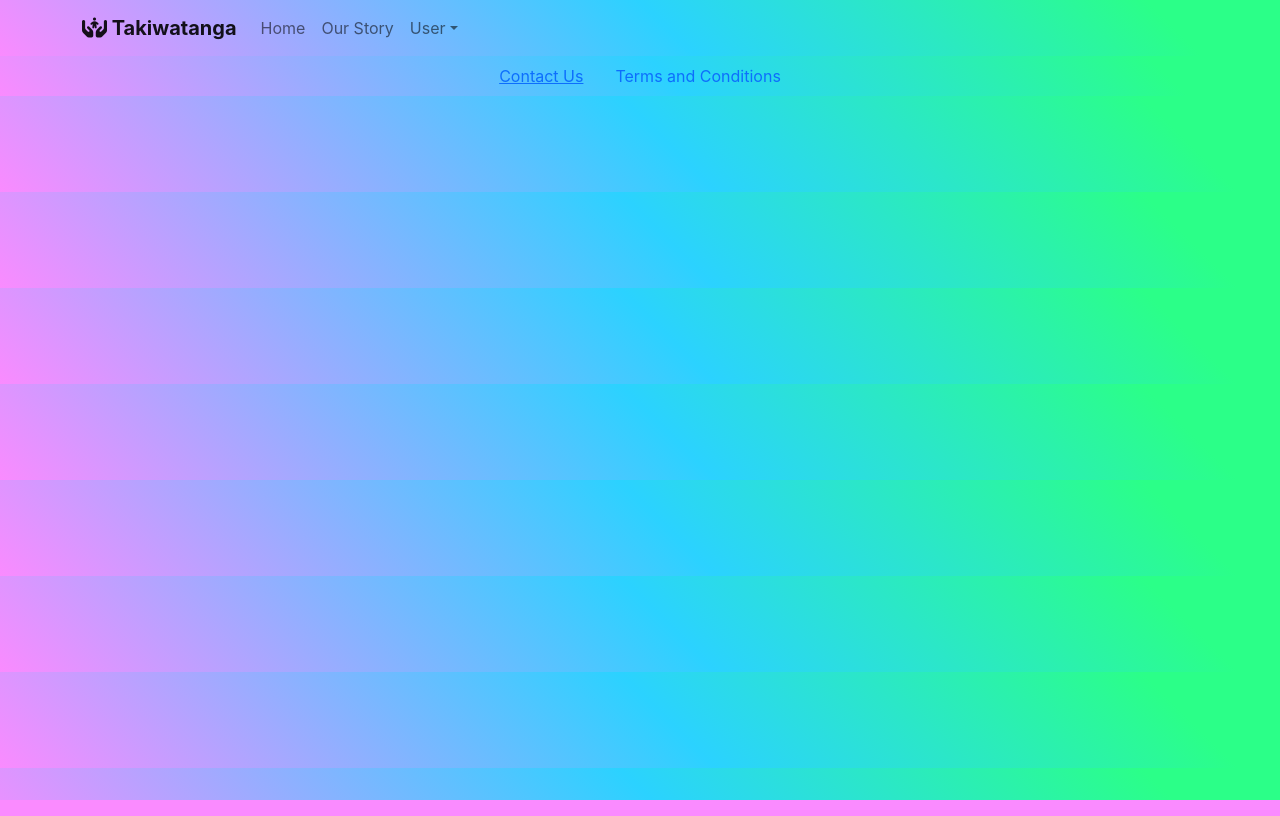
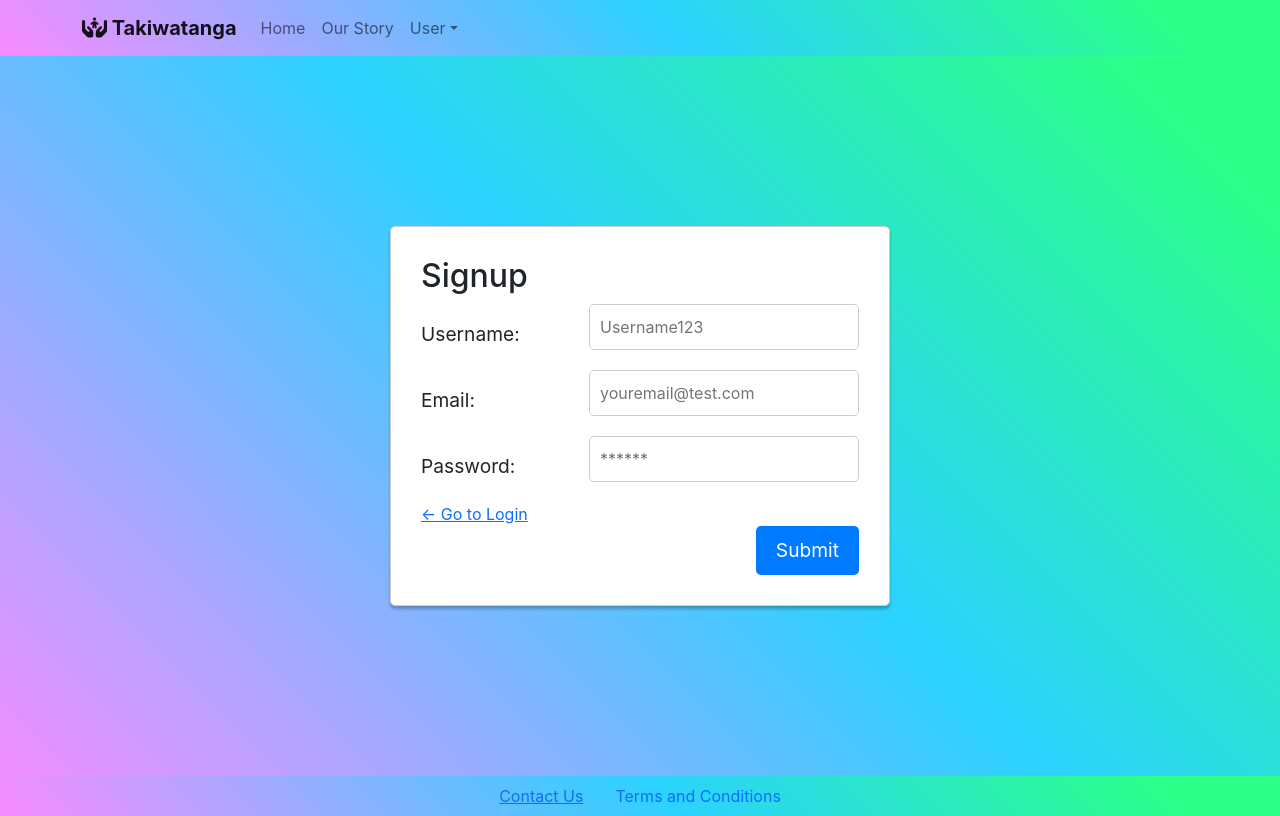
Before and after one commit to Childy77/Takiwatanga, a React (Create React App) app in the folder client/: page /signup in a window 1280 px wide. Built offline with nearby package versions, Linux system fonts and the light colour scheme.

Commit message:
added signin/signout pages. Fixed links to navbar elements, added mutations to client utils. Touched up app.js

```diff
--- a/client/src/App.js
+++ b/client/src/App.js
@@ -1,19 +1,45 @@
+import { Routes, Route } from "react-router-dom"
+import { ApolloClient, InMemoryCache, ApolloProvider, createHttpLink } from "@apollo/client";
+import { setContext } from '@apollo/client/link/context';
 
-import { Routes, Route } from "react-router-dom"
-import './App.css';
 import Header from './components/header';
 import Home from './pages/Home';
 import Footer from './components/footer';
 import Profile from './pages/Profile';
 import OurStory from "./pages/OurStory";
 import Terms from "./pages/Terms";
+import Signin from "./pages/Signin/Signin";
+import Signup from "./pages/Signup/Signup";
 
+import './App.css';
+import "./pages/Signin/Signin.css";
+import "./pages/Signup/Signup.css"
+
+const httpLink = createHttpLink({
+  uri: '/graphql',
+});
+
+const authLink = setContext((_, { headers }) => {
+  const token = localStorage.getItem('id_token');
+  return {
+    headers: {
+      ...headers,
+      authorization: token ? `Bearer ${token}` : '',
+    },
+  };
+});
+
+const client = new ApolloClient({
+  link: authLink.concat(httpLink),
+  cache: new InMemoryCache(),
+});
 
 function App() {
 
 
 
   return (
+    <ApolloProvider client={client}>
     <div className="App">
       <Header/>
       <Routes>
@@ -21,10 +47,12 @@ function App() {
         <Route path='/profile'element={<Profile/>}/>
         <Route path='/ourstory'element={<OurStory/>}/>
         <Route path='/terms'element={<Terms/>}/>
-
+        <Route path="/signin" element={<Signin />} />
+        <Route path="/signup" element={<Signup />} />
       </Routes>
       <Footer/>
     </div>
+    </ApolloProvider>
   );
 }
 
--- a/client/src/components/header.js
+++ b/client/src/components/header.js
@@ -17,10 +17,10 @@ const Header = () => {
             <Link className="nav-link" to="/ourstory">Our Story</Link>
             <NavDropdown title="User" id="basic-nav-dropdown">
               <Link className="dropdown-item" to="/profile">Profile</Link>
-              <NavDropdown.Item href="#action/3.2">
+              <NavDropdown.Item href="signin">
                 Log in
               </NavDropdown.Item>
-              <NavDropdown.Item href="#action/3.2">
+              <NavDropdown.Item href="signup">
                 Logout
               </NavDropdown.Item>
 
--- /dev/null
+++ b/client/src/pages/Signin/Signin.css
@@ -0,0 +1,54 @@
+.container1 {
+    display: flex;
+    justify-content: center;
+    align-items: center;
+    min-height: 90vh;
+  }
+
+  .card {
+    padding: 30px;
+    border: 1px solid #ccc;
+    box-shadow: 0px 3px 3px rgba(0, 0, 0, 0.25);
+    border-radius: 5px;
+    max-width: 500px;
+    width: 100%;
+  }
+
+  form {
+    display: flex;
+    flex-direction: column;
+  }
+
+  label {
+    font-size: 1.2rem;
+    margin-bottom: 5px;
+  }
+
+  input,
+  textarea {
+    padding: 10px;
+    margin-bottom: 20px;
+    border: 1px solid #ccc;
+    border-radius: 5px;
+  }
+
+  button[type="submit"] {
+    background-color: #007bff;
+    color: #fff;
+    padding: 10px 20px;
+    border-radius: 5px;
+    border: none;
+    cursor: pointer;
+    font-size: 1.2rem;
+  }
+
+  .flex-row {
+    display: flex;
+    flex-direction: row;
+    justify-content: space-between;
+    align-items: center;
+  }
+
+  .flex-end {
+    justify-content: flex-end;
+  }
--- /dev/null
+++ b/client/src/pages/Signin/Signin.js
@@ -0,0 +1,69 @@
+import React, { useState } from 'react';
+import { Link } from 'react-router-dom';
+
+function Signin(props) {
+  const [{ email, password }, setFormState] = useState({ email: '', password: '' });
+  const [error, setError] = useState(null);
+
+  const handleFormSubmit = async (event) => {
+    event.preventDefault();
+    if (!email || !password) {
+      setError("Please enter both email and password");
+      return;
+    }
+    setError(null);
+    alert("Successful login!");
+  };
+
+  const handleInputChange = (event) => {
+    const { name, value } = event.target;
+    setFormState({
+      ...{ email, password },
+      [name]: value,
+    });
+  };
+
+
+  return (
+  <div className="container container1">
+    <div className="card">
+
+      <h2>Login</h2>
+      <form onSubmit={handleFormSubmit}>
+        <div className="flex-row">
+          <label htmlFor="email">Email address:</label>
+          <input
+            placeholder="youremail@test.com"
+            name="email"
+            type="email"
+            id="email"
+            onChange={handleInputChange}
+          />
+        </div>
+        <div className="flex-row">
+          <label htmlFor="pwd">Password:</label>
+          <input
+            placeholder="******"
+            name="password"
+            type="password"
+            id="pwd"
+            onChange={handleInputChange}
+          />
+        </div>
+        <Link to="/signup" className="btn-primary mb-3">Don't have an account? Sign up for one!</Link>
+        <div>
+          {error && (
+            <p className="error-text">{error}</p>
+          )}
+        </div>
+        <div className="flex-row flex-end">
+          <button type="submit" aria-label="Submit form" className="btn btn-primary">Submit</button>
+        </div>
+      </form>
+    </div>
+  </div>
+);
+
+}
+
+export default Signin;
--- /dev/null
+++ b/client/src/pages/Signup/Signup.css
@@ -0,0 +1,54 @@
+.container2 {
+    display: flex;
+    justify-content: center;
+    align-items: center;
+    min-height: 90vh;
+  }
+
+  .card {
+    padding: 30px;
+    border: 1px solid #ccc;
+    box-shadow: 0px 3px 3px rgba(0, 0, 0, 0.25);
+    border-radius: 5px;
+    max-width: 500px;
+    width: 100%;
+  }
+
+  form {
+    display: flex;
+    flex-direction: column;
+  }
+
+  label {
+    font-size: 1.2rem;
+    margin-bottom: 5px;
+  }
+
+  input,
+  textarea {
+    padding: 10px;
+    margin-bottom: 20px;
+    border: 1px solid #ccc;
+    border-radius: 5px;
+  }
+
+  button[type="submit"] {
+    background-color: #007bff;
+    color: #fff;
+    padding: 10px 20px;
+    border-radius: 5px;
+    border: none;
+    cursor: pointer;
+    font-size: 1.2rem;
+  }
+
+  .flex-row {
+    display: flex;
+    flex-direction: row;
+    justify-content: space-between;
+    align-items: center;
+  }
+
+  .flex-end {
+    justify-content: flex-end;
+  }
--- a/client/src/pages/signup.js
+++ b/client/src/pages/Signup/Signup.js
@@ -1,24 +1,28 @@
 import React, { useState } from 'react';
 import { Link } from 'react-router-dom';
 import { useMutation } from '@apollo/client';
-import Auth from '../utils/auth';
-import { ADD_USER } from '../utils/mutations';
+import Auth from '../../utils/auth';
+import { ADD_USER } from '../../utils/mutations';
 
 function Signup(props) {
-  const [formState, setFormState] = useState({ email: '', password: '' });
-  const [addUser] = useMutation(ADD_USER);
+  const [formState, setFormState] = useState({
+    email: '',
+    password: '',
+    screenname: ''
+  });
+
+  const [addUser, { error }] = useMutation(ADD_USER);
 
   const handleFormSubmit = async (event) => {
     event.preventDefault();
-    const mutationResponse = await addUser({
-      variables: {
-        email: formState.email,
-        password: formState.password,
-        screenname: formState.screenname,
-      },
-    });
-    const token = mutationResponse.data.addUser.token;
-    Auth.login(token);
+    try {
+      const { data } = await addUser({
+        variables: { ...formState }
+      });
+      Auth.login(data.addUser.token);
+    } catch (e) {
+      console.error(e);
+    }
   };
 
   const handleChange = (event) => {
@@ -30,18 +34,20 @@ function Signup(props) {
   };
 
   return (
-    <div className="container ">
-      <Link to="/login">← Go to Login</Link>
+    <div className="container container2">
+      <div className='card'>
 
       <h2>Signup</h2>
+      {error && <div>Sign up failed</div>}
       <form onSubmit={handleFormSubmit}>
         <div className="flex-row space-between">
           <label htmlFor="screenname">Username:</label>
           <input
-            placeholder="Screen"
+            placeholder="Username123"
             name="screenname"
-            type="screenname"
+            type="text"
             id="screenname"
+            value={formState.screenname}
             onChange={handleChange}
           />
         </div>
@@ -52,6 +58,7 @@ function Signup(props) {
             name="email"
             type="email"
             id="email"
+            value={formState.email}
             onChange={handleChange}
           />
         </div>
@@ -62,13 +69,16 @@ function Signup(props) {
             name="password"
             type="password"
             id="pwd"
+            value={formState.password}
             onChange={handleChange}
           />
         </div>
+        <Link to="/signin">← Go to Login</Link>
         <div className="flex-row flex-end">
           <button type="submit">Submit</button>
         </div>
       </form>
+      </div>
     </div>
   );
 }
--- a/client/src/utils/mutations.js
+++ b/client/src/utils/mutations.js
@@ -0,0 +1,31 @@
+import { gql } from '@apollo/client';
+
+export const LOGIN = gql`
+  mutation login($email: String!, $password: String!) {
+    login(email: $email, password: $password) {
+      token
+      user {
+        _id
+      }
+    }
+  }
+`;
+
+export const ADD_USER = gql`
+  mutation addUser(
+    $username: String!
+    $email: String!
+    $password: String!
+  ) {
+    addUser(
+      username: $screenname
+      email: $email
+      password: $password
+    ) {
+      token
+      user {
+        _id
+      }
+    }
+  }
+`;
--- a/package.json
+++ b/package.json
@@ -25,6 +25,8 @@
     "concurrently": "^8.0.1"
   },
   "dependencies": {
-    "react-bootstrap": "^2.7.4"
+    "react": "^18.2.0",
+    "react-bootstrap": "^2.7.4",
+    "react-dom": "^18.2.0"
   }
 }
```
Also changed, not shown: client/src/pages/signin.js (deleted, +0 -71 lines), 1 other file (tests, documents, lock files or other folders).
